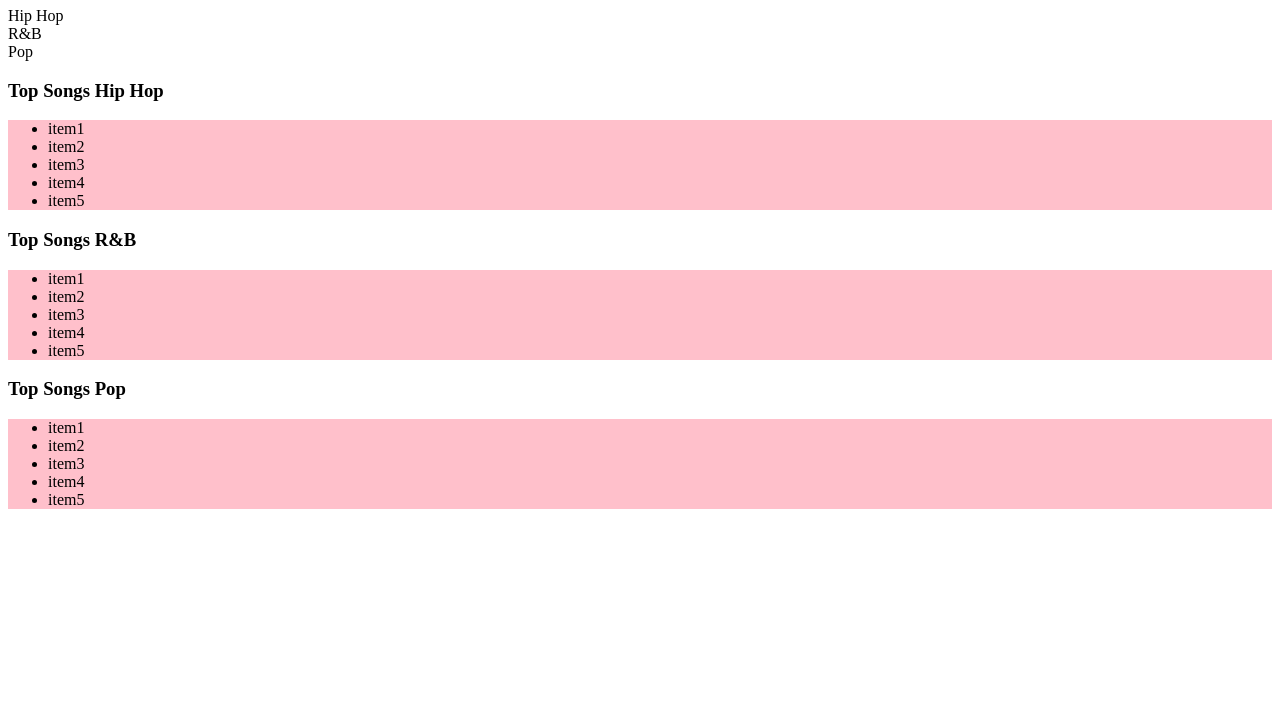
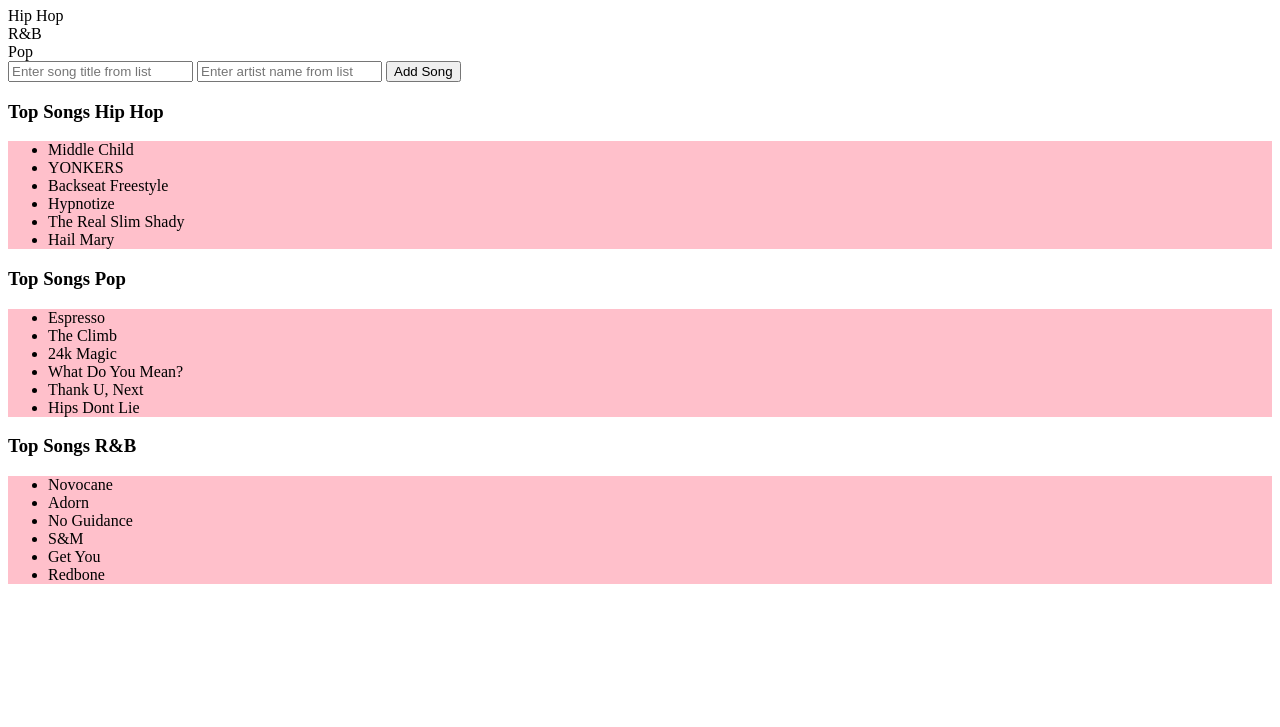
Before and after one commit to fatimmmmaaa/The-Document-Object-Model, a plain HTML site: page index.html in a window 1280 px wide. Shown: the part 73-800 px from the top of the page. Drawn offline with Linux system fonts and the light colour scheme.

Commit message:
starting to get somewhere

```diff
--- a/index.html
+++ b/index.html
@@ -1,50 +1,65 @@
 <!DOCTYPE html>
 <html lang="en">
   <head>
-    <meta charset="UTF-8">
-    <meta name="viewport" content="width=device-width, initial-scale=1.0">
-    <title>The Document Object Model</title>
+    <meta charset="UTF-8" />
+    <meta name="viewport" content="width=device-width, initial-scale=1.0" />
+    <title>Top Songs By Genre</title>
     <script defer src="./script.js"></script>
-    <link rel="stylesheet" href="./style.css">
+    <link rel="stylesheet" href="./style.css" />
   </head>
   <body>
-    <h1 id="title">Music Universe</h1>
+    <h1>Top Songs By Genre</h1>
+    <div id="musicContainer"></div>
+    <div id="buttonContainer"></div>
+    <div class="info" id="info"></div>
+
+    <!-- <template id="songTemplate">
+      <li class="song">Song Title</li>
+    </template> -->
 
     <div class="genre">Hip Hop</div>
     <div class="genre">R&B</div>
     <div class="genre">Pop</div>
 
+    <form id="songForm">
+        <input type="text" id="song-title" placeholder="Enter song title from list" required minlength="1">
+        <input type="text" id="song-artist" placeholder="Enter artist name from list" required minlength="1">
+        <button type="submit">Add Song</button>
+        <span id="error" class="error"></span>
+    </form>
 
-
-    <div>
+    <div id="songContainer">
       <h3>Top Songs Hip Hop</h3>
       <ul>
-            <li>item1</li>
-            <li>item2</li>
-            <li>item3</li>
-            <li>item4</li>
-            <li>item5</li>
+        <li>Middle Child</li>
+        <li>YONKERS</li>
+        <li>Backseat Freestyle</li>
+        <li>Hypnotize</li>
+        <li>The Real Slim Shady</li>
+        <li>Hail Mary</li>
+      </ul>
+
+      <h3>Top Songs Pop</h3>
+      <ul>
+        <li>Espresso</li>
+        <li>The Climb</li>
+        <li>24k Magic</li>
+        <li>What Do You Mean?</li>
+        <li>Thank U, Next</li>
+        <li>Hips Dont Lie</li>
       </ul>
 
       <h3>Top Songs R&B</h3>
       <ul>
-            <li>item1</li>
-            <li>item2</li>
-            <li>item3</li>
-            <li>item4</li>
-            <li>item5</li>
-        </ul>
-
-        <h3>Top Songs Pop</h3>
-        <ul>
-            <li>item1</li>
-            <li>item2</li>
-            <li>item3</li>
-            <li>item4</li>
-            <li>item5</li>
+        <li>Novocane</li>
+        <li>Adorn</li>
+        <li>No Guidance</li>
+        <li>S&M</li>
+        <li>Get You</li>
+        <li>Redbone</li>
       </ul>
     </div>
-</body>
 
 
+  </body>
 </html>
--- a/script.js
+++ b/script.js
@@ -1,19 +1,56 @@
-// console.log(DOM)
+// console.log(dom)
 
-const app = document.getElementById('app');
-console.log
-
-//getElementbyID
-const title = document.getElementById('title');
-title.style.backgroundColor = "gray";
-title.style.textAlign = "center";
-
-// comsole.log(title);
+// const app = document.getElementById('app');
 
 
-//querySelector
+//songs
+
+const songsByGenre = {
+    HipHop: [
+        { title: "Middle Child", artist: "J.Cole", votes: 0 },
+        { title: "YONKERS", artist: "Tyler the Creator", votes: 0 },
+        { title: "Backseat Freestyle", artist: "Kendrick Lamar", votes: 0 },
+        { title: "Hypnotize", artist: "Biggie Smalls", votes: 0 },
+        { title: "The Real Slim Shady", artist: "Eminem", votes: 0 },
+        { title: "Hail Mary", artist: "Tupac", votes: 0 }
+    ],
+    Pop: [
+        { title: "Espresso", artist: "Sabrina Carpenter", votes: 0 },
+        { title: "The Climb", artist: "Miley Cyrus", votes: 0 },
+        { title: "24k Magic", artist: "Bruno Mars", votes: 0 },
+        { title: "What Do You Mean?", artist: "Justin Beiber", votes: 0 },
+        { title: "Thank U, Next", artist: "Ariana Grande", votes: 0 },
+        { title: "Hips Dont Lie", artist: "Shakira", votes: 0 }
+    ],
+    RnB: [
+        { title: "Novocane", artist: "Frank Ocean", votes: 0 },
+        { title: "Adorn", artist: "Miguel", votes: 0 },
+        { title: "No Guidance", artist: "Chris Brown", votes: 0 },
+        { title: "S&M", artist: "Rihanna", votes: 0 },
+        { title: "Get You", artist: "Daniel Caesar", votes: 0 },
+        { title: "Redbone", artist: "Childish Gambino", votes: 0 }
+    ]
+};
+
+
+const musicContainer = document.getElementById("musicContainer");
+
+const songContainer = document.querySelector("#songContainer");
+const buttonContainer = document.querySelector("#buttonContainer");
+
+
+// //getElementbyID
+// const title = document.getElementById('title');
+// title.textContent = "Top Songs by Genre";
+
+
 const genres = document.querySelectorAll("ul");
-
 genres.forEach(genre => {
     genre.style.backgroundColor = "pink";
 });
+
+
+//childNode
+if (genres.length > 0) {
+console.log (genres[0].parentNode);
+}
```
Lines whose indentation alone changed are shown as unchanged.
